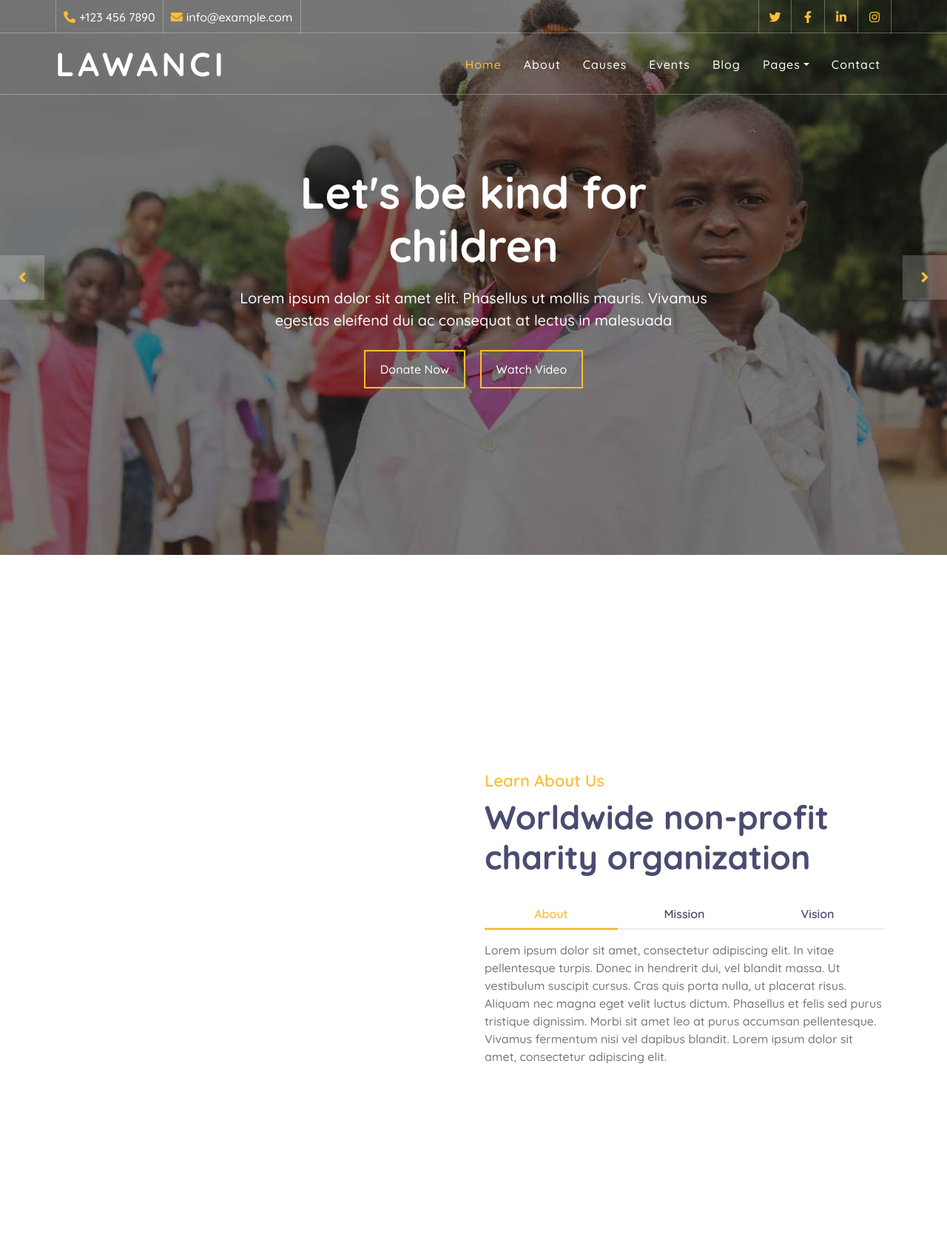
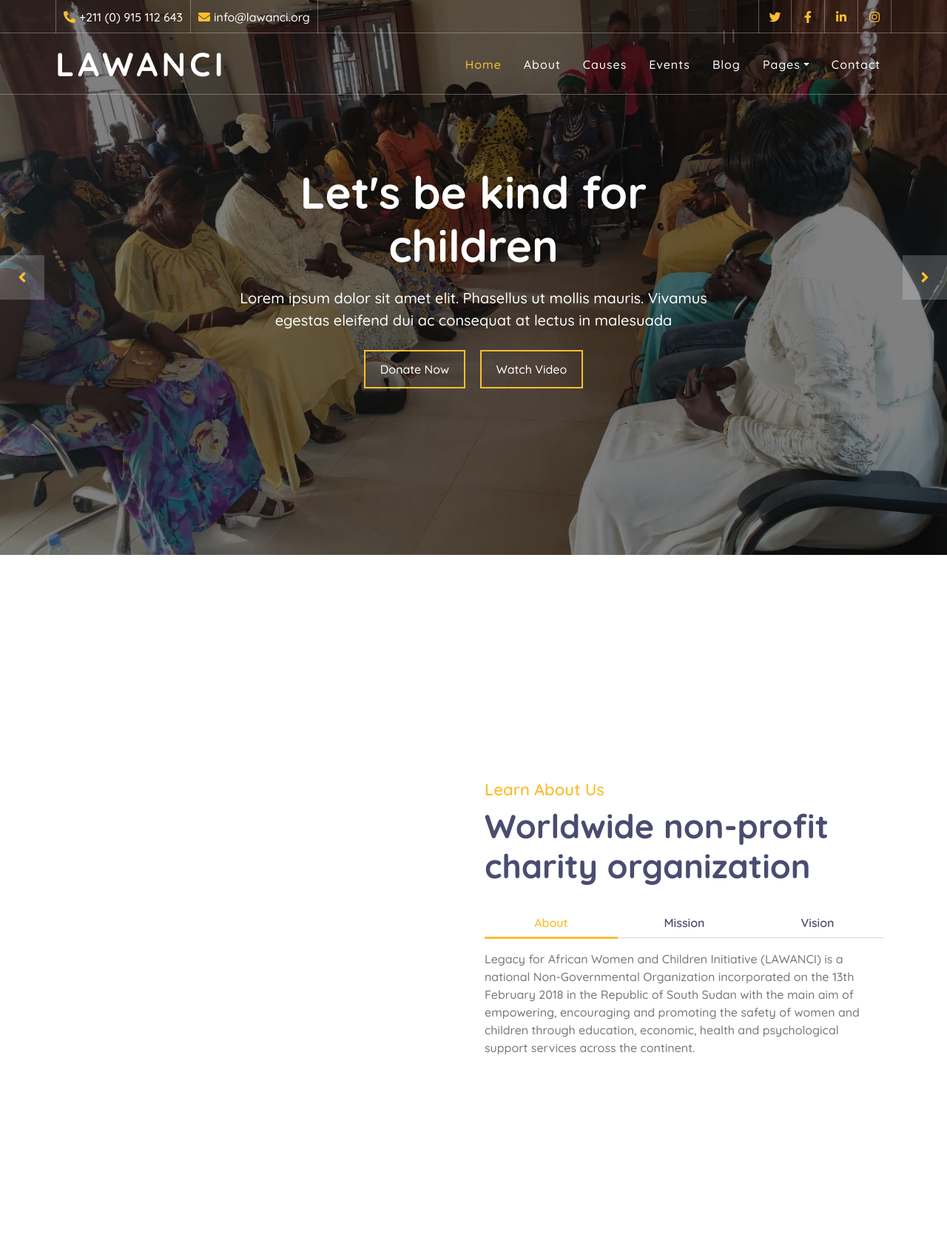
Before and after one commit to Hermankate/lawanci, a Django app: page / in a window 1280 px wide. Shown: the top 1680 px of the page at 74% size. Run offline with Django 5.2, Linux system fonts and the light colour scheme; some libraries are stand-ins or nearby versions.

Commit message:
modified static

```diff
--- a/templates/index.html
+++ b/templates/index.html
@@ -35,11 +35,11 @@
                         <div class="top-bar-left">
                             <div class="text">
                                 <i class="fa fa-phone-alt"></i>
-                                <p>+123 456 7890</p>
+                                <p>+211 (0) 915 112 643</p>
                             </div>
                             <div class="text">
                                 <i class="fa fa-envelope"></i>
-                                <p>info@example.com</p>
+                                <p>info@lawanci.org</p>
                             </div>
                         </div>
                     </div>
@@ -47,7 +47,7 @@
                         <div class="top-bar-right">
                             <div class="social">
                                 <a href=""><i class="fab fa-twitter"></i></a>
-                                <a href=""><i class="fab fa-facebook-f"></i></a>
+                                <a href="https://www.facebook.com/lawancingo?mibextid=ZbWKwL"><i class="fab fa-facebook-f"></i></a>
                                 <a href=""><i class="fab fa-linkedin-in"></i></a>
                                 <a href=""><i class="fab fa-instagram"></i></a>
                             </div>
@@ -97,7 +97,7 @@
                 <div class="owl-carousel">
                     <div class="carousel-item">
                         <div class="carousel-img">
-                            <img src="{% static 'img/carousel-1.jpg' %}" alt="Image">
+                            <img src="{% static 'img/carousel-11.jpg' %}" alt="Image">
                         </div>
                         <div class="carousel-text">
                             <h1>Let's be kind for children</h1>
@@ -112,7 +112,7 @@
                     </div>
                     <div class="carousel-item">
                         <div class="carousel-img">
-                            <img src="{% static 'img/carousel-2.jpg' %}" alt="Image">
+                            <img src="{% static 'img/carousel-10.jpg' %}" alt="Image">
                         </div>
                         <div class="carousel-text">
                             <h1>Get Involved with helping hand</h1>
@@ -169,7 +169,7 @@
             <div class="container">
                 <div class="row align-items-center">
                     <div class="col-lg-6">
-                        <div class="about-img" data-parallax="scroll" data-image-src="{% static 'img/about.jpg' %}"></div>
+                        <div class="about-img" data-parallax="scroll" data-image-src="{% static 'img/causes-7.jpg' %}"></div>
                     </div>
                     <div class="col-lg-6">
                         <div class="section-header">
@@ -191,13 +191,13 @@
 
                             <div class="tab-content">
                                 <div id="tab-content-1" class="container tab-pane active">
-                                    Lorem ipsum dolor sit amet, consectetur adipiscing elit. In vitae pellentesque turpis. Donec in hendrerit dui, vel blandit massa. Ut vestibulum suscipit cursus. Cras quis porta nulla, ut placerat risus. Aliquam nec magna eget velit luctus dictum. Phasellus et felis sed purus tristique dignissim. Morbi sit amet leo at purus accumsan pellentesque. Vivamus fermentum nisi vel dapibus blandit. Lorem ipsum dolor sit amet, consectetur adipiscing elit.
+                                    Legacy for African Women and Children Initiative (LAWANCI) is a national Non-Governmental Organization incorporated on the 13th February 2018 in the Republic of South Sudan with the main aim of empowering, encouraging and promoting the safety of women and children through education, economic, health and psychological support services across the continent.
                                 </div>
                                 <div id="tab-content-2" class="container tab-pane fade">
-                                    Sed tincidunt, magna ut vehicula volutpat, turpis diam condimentum justo, posuere congue turpis massa in mi. Proin ornare at massa at fermentum. Nunc aliquet sed nisi iaculis ornare. Nam semper tortor eget est egestas, eu sagittis nunc sodales. Interdum et malesuada fames ac ante ipsum primis in faucibus. Praesent bibendum sapien sed purus molestie malesuada. Lorem ipsum dolor sit amet, consectetur adipiscing elit.
+                                    The mission for Legacy for African Women and Children Initiative (LAWANCI) is to empower, encourage and promote the safety of children and women through education, economic, health and psychological support services across the continent.
                                 </div>
                                 <div id="tab-content-3" class="container tab-pane fade">
-                                    Aliquam dolor odio, mollis sed feugiat sit amet, feugiat ut sapien. Nunc eu dignissim lorem. Suspendisse at hendrerit enim. Interdum et malesuada fames ac ante ipsum primis in faucibus. Sed condimentum semper turpis vel facilisis. Nunc vel faucibus orci. Mauris ut mauris rhoncus, efficitur nisi at, venenatis quam. Praesent egestas pretium enim sit amet finibus. Curabitur at erat molestie, tincidunt lorem eget, consequat ligula.
+                                    The vision Legacy for African Women and Children Initiative (LAWANCI) is to create an African society that recognizes the legacy of women and children.
                                 </div>
                             </div>
                         </div>
@@ -556,7 +556,7 @@
                     <div class="col-lg-3 col-md-6">
                         <div class="team-item">
                             <div class="team-img">
-                                <img src="{% static 'img/team-1.jpg' %}" alt="Team Image">
+                                <img src="{% static 'img/admin-2.jpg' %}" alt="Team Image">
                             </div>
                             <div class="team-text">
                                 <h2>Donald John</h2>
@@ -849,9 +849,9 @@
                     <div class="col-lg-3 col-md-6">
                         <div class="footer-contact">
                             <h2>Our Head Office</h2>
-                            <p><i class="fa fa-map-marker-alt"></i>123 Street, New York, USA</p>
-                            <p><i class="fa fa-phone-alt"></i>+012 345 67890</p>
-                            <p><i class="fa fa-envelope"></i>info@example.com</p>
+                            <p><i class="fa fa-map-marker-alt"></i>Munuki Block A2 Bilpam Road, Juba,South Sudan</p>
+                            <p><i class="fa fa-phone-alt"></i>+211 (0) 915 112 643</p>
+                            <p><i class="fa fa-envelope"></i>info@lawanci.org</p>
                             <div class="footer-social">
                                 <a class="btn btn-custom" href=""><i class="fab fa-twitter"></i></a>
                                 <a class="btn btn-custom" href=""><i class="fab fa-facebook-f"></i></a>
@@ -896,10 +896,10 @@
             <div class="container copyright">
                 <div class="row">
                     <div class="col-md-6">
-                        <p>&copy; <a href="#">Your Site Name</a>, All Right Reserved.</p>
+                        <p>&copy; <a href="#">Lawanci.org</a>, All Right Reserved.</p>
                     </div>
                     <div class="col-md-6">
-                        <p>Designed By <a href="https://htmlcodex.com">HTML Codex</a></p>
+                        <p>Designed By <a href="#">HES Tech services</a></p>
                     </div>
                 </div>
             </div>
```
Also changed, not shown: static/img/admin-2.png (added), static/img/carousel-10.jpg (added), static/img/carousel-11.jpg (added), static/img/carousel-5.png (added), static/img/carousel-7.png (added), static/img/causes-5.jpg (added), static/img/causes-7.jpg (added), static/img/causes-8.png (added), static/img/gifted.png (added), static/img/logo1.png (added), 6 other files.
